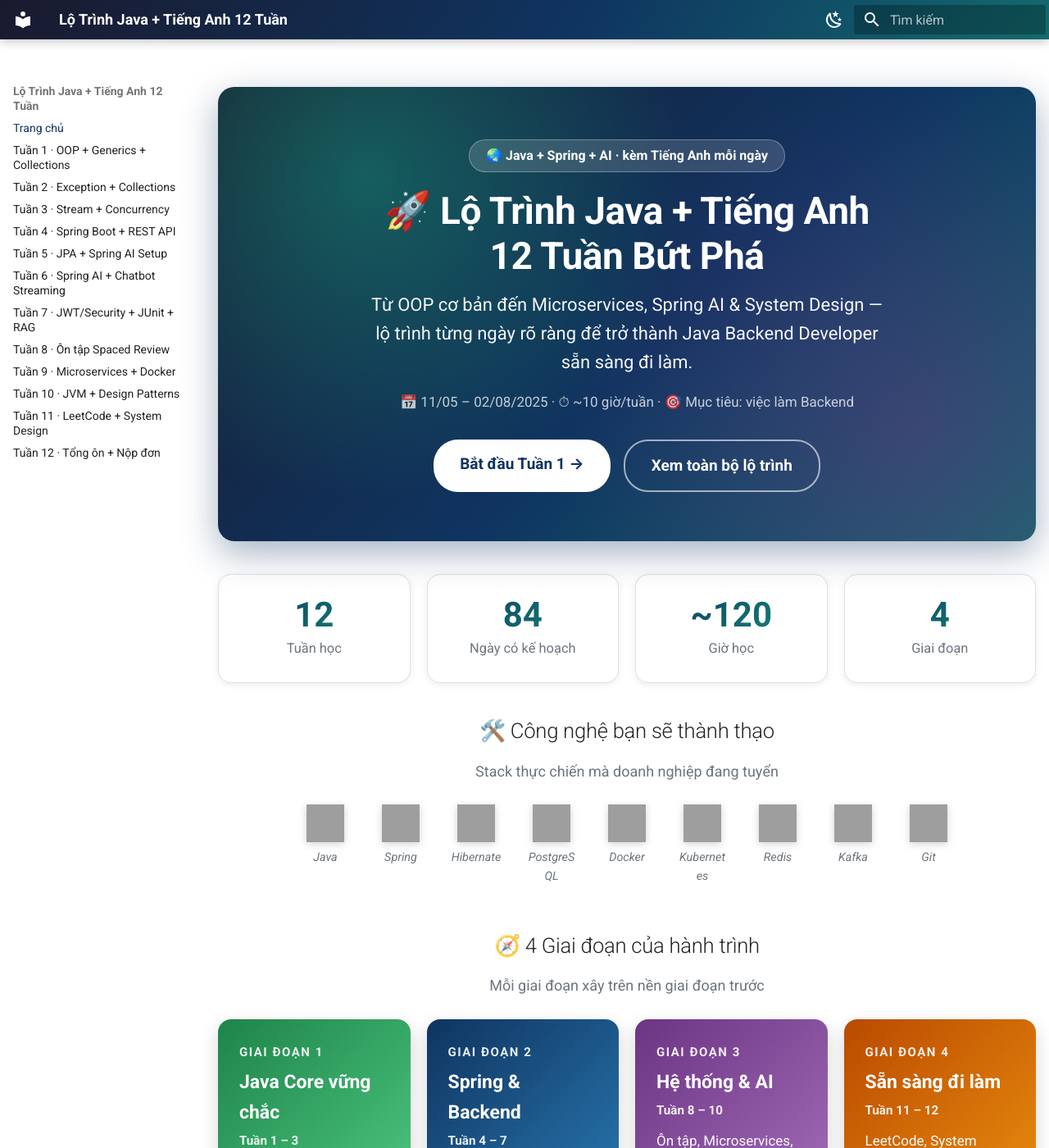
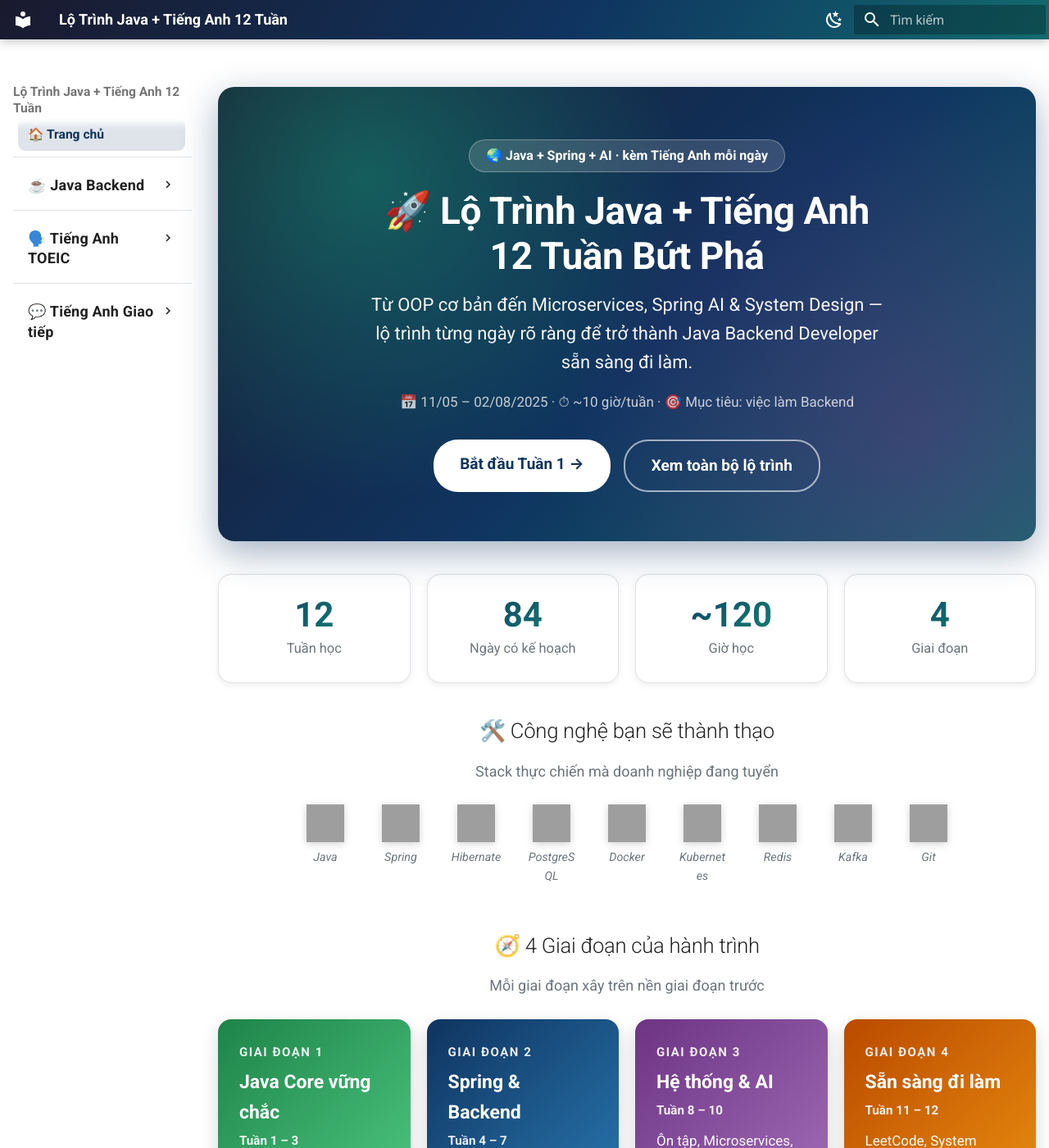
Before and after one commit to leminhlong100/Learning-Java, an MkDocs documentation site: the page built from docs/index.md, in a window 1280 px wide and 1400 px high. Shown: the whole window at 82% size. Built offline with MkDocs 1.6.1 and Material for MkDocs 9.7.7, drawn with Linux system fonts in a browser that asks for light colours; grey boxes are pictures that could not be loaded.

Commit message:
Sidebar kiểu khóa học: icon + nhóm thu/mở, sẵn sàng đa khóa
- Chia nav theo khóa học: Java Backend (12 tuần), TOEIC, Giao tiếp
- Thêm icon emoji cho mọi mục nav (FB-style)
- Bỏ navigation.sections để nhóm khóa học thu/mở được
- Style sidebar: bo góc, hover, active tô nền, tên khóa in đậm, kẻ phân tách
- Thêm 2 trang "sắp ra mắt" làm khung cho TOEIC & Giao tiếp
- Bật admonition extension

Co-Authored-By: Claude Opus 4.8 (1M context) <noreply@anthropic.com>

```diff
--- a/docs/stylesheets/extra.css
+++ b/docs/stylesheets/extra.css
@@ -391,3 +391,45 @@ code {
   .lp-hero { padding: 2.3rem 1.2rem; }
   .lp-sub { font-size: 1rem; }
 }
+
+/* ===========================================================
+   SIDEBAR kiểu khóa học (FB-style: icon + nhóm thu/mở)
+   =========================================================== */
+.md-nav--primary { font-size: .78rem; }
+.md-nav--primary .md-nav__link {
+  border-radius: 9px;
+  padding: .45rem .6rem;
+  margin: 2px .3rem;
+  line-height: 1.35;
+  transition: background .15s, color .15s;
+}
+.md-nav--primary .md-nav__link:hover {
+  background: color-mix(in srgb, var(--md-accent-fg-color) 16%, transparent);
+  color: var(--md-accent-fg-color);
+}
+.md-nav--primary .md-nav__link--active,
+.md-nav--primary .md-nav__item--active > .md-nav__link {
+  background: color-mix(in srgb, var(--md-primary-fg-color) 13%, transparent);
+  font-weight: 700;
+}
+[data-md-color-scheme="slate"] .md-nav--primary .md-nav__link--active,
+[data-md-color-scheme="slate"] .md-nav--primary .md-nav__item--active > .md-nav__link {
+  background: rgba(255,255,255,.08);
+}
+
+/* Tên khóa học (nhóm cha) nổi bật như tiêu đề mục */
+.md-nav--primary > .md-nav__list > .md-nav__item--nested > .md-nav__link {
+  font-weight: 800;
+  font-size: .9rem;
+  margin-top: .5rem;
+  letter-spacing: .2px;
+}
+/* Đường kẻ mảnh phân tách giữa các khóa học */
+.md-nav--primary > .md-nav__list > .md-nav__item--nested {
+  border-top: 1px solid var(--border);
+  margin-top: .35rem; padding-top: .15rem;
+}
+.md-nav--primary > .md-nav__list > .md-nav__item--nested:first-of-type { border-top: 0; }
+
+/* Bài học con thụt vào + chữ nhỏ hơn chút */
+.md-nav--primary .md-nav__item .md-nav__item .md-nav__link { font-size: .77rem; }
--- a/mkdocs.yml
+++ b/mkdocs.yml
@@ -9,7 +9,6 @@ theme:
     - navigation.instant
     - navigation.tracking
     - navigation.top
-    - navigation.sections
     - toc.integrate
     - search.suggest
     - search.highlight
@@ -42,6 +41,7 @@ markdown_extensions:
   - md_in_html
   - attr_list
   - tables
+  - admonition
   - toc:
       permalink: true
 
@@ -52,16 +52,21 @@ plugins:
         - en
 
 nav:
-  - Trang chủ: index.md
-  - Tuần 1 · OOP + Generics + Collections: weeks/tuan-01.md
-  - Tuần 2 · Exception + Collections: weeks/tuan-02.md
-  - Tuần 3 · Stream + Concurrency: weeks/tuan-03.md
-  - Tuần 4 · Spring Boot + REST API: weeks/tuan-04.md
-  - Tuần 5 · JPA + Spring AI Setup: weeks/tuan-05.md
-  - Tuần 6 · Spring AI + Chatbot Streaming: weeks/tuan-06.md
-  - Tuần 7 · JWT/Security + JUnit + RAG: weeks/tuan-07.md
-  - Tuần 8 · Ôn tập Spaced Review: weeks/tuan-08.md
-  - Tuần 9 · Microservices + Docker: weeks/tuan-09.md
-  - Tuần 10 · JVM + Design Patterns: weeks/tuan-10.md
-  - Tuần 11 · LeetCode + System Design: weeks/tuan-11.md
-  - Tuần 12 · Tổng ôn + Nộp đơn: weeks/tuan-12.md
+  - "🏠 Trang chủ": index.md
+  - "☕ Java Backend":
+      - "📗 Tuần 1 · OOP + Generics": weeks/tuan-01.md
+      - "📘 Tuần 2 · Exception + Collections": weeks/tuan-02.md
+      - "📙 Tuần 3 · Stream + Concurrency": weeks/tuan-03.md
+      - "🌱 Tuần 4 · Spring Boot + REST": weeks/tuan-04.md
+      - "🚀 Tuần 5 · JPA + Spring AI": weeks/tuan-05.md
+      - "💬 Tuần 6 · Spring AI Chatbot": weeks/tuan-06.md
+      - "🔐 Tuần 7 · Security + JUnit + RAG": weeks/tuan-07.md
+      - "🔄 Tuần 8 · Ôn tập tổng hợp": weeks/tuan-08.md
+      - "🏗️ Tuần 9 · Microservices + Docker": weeks/tuan-09.md
+      - "⚙️ Tuần 10 · JVM + Design Patterns": weeks/tuan-10.md
+      - "🧩 Tuần 11 · LeetCode + System Design": weeks/tuan-11.md
+      - "🎓 Tuần 12 · Tổng ôn + Nộp đơn": weeks/tuan-12.md
+  - "🗣️ Tiếng Anh TOEIC":
+      - "📝 Giới thiệu (sắp ra mắt)": courses/toeic/index.md
+  - "💬 Tiếng Anh Giao tiếp":
+      - "📝 Giới thiệu (sắp ra mắt)": courses/giao-tiep/index.md
```
Also changed, not shown: docs/courses/giao-tiep/index.md (added, +15 -0 lines), docs/courses/toeic/index.md (added, +15 -0 lines).
